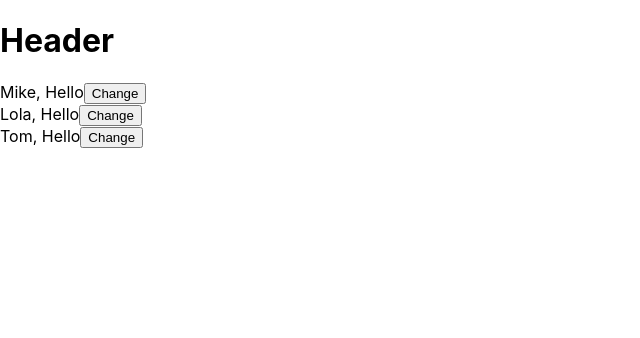
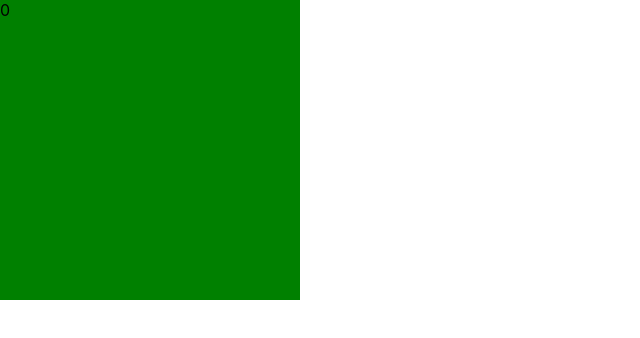
Before and after one commit to ElmiraDzhy/ReactIntro, a React (Create React App) app: page / in a window 1280 px wide. Shown: the top 338 px of the page, without its empty margins (0-640 px from the left). Built offline with nearby package versions, Linux system fonts and the light colour scheme; the HTML template or start-up script is replaced by a standard one.

Commit message:
Add Box component task resolve

```diff
--- a/src/App.js
+++ b/src/App.js
@@ -1,10 +1,10 @@
-import Users from './components/Users';
+import Box from './components/Box';
 
 const App = (props) => {
 
   return (
     <>
-      <Users/>
+      <Box/>
     </>
   );
 }
--- /dev/null
+++ b/src/components/Box/Box.module.css
@@ -0,0 +1,5 @@
+.box{
+  width: 300px;
+  height: 300px;
+  background-color: green;
+}
--- /dev/null
+++ b/src/components/Box/index.jsx
@@ -0,0 +1,29 @@
+import React, { Component } from 'react';
+import styles from './Box.module.css';
+
+export default class Box extends Component {
+  constructor(props){
+    super(props);
+    this.state = {
+      counter: 0,
+    }
+  }
+
+
+  increment = () => {
+    this.setState({
+      counter: this.state.counter + 1,
+    })
+  }
+
+  render() {
+    return (
+      <div
+        onClick={this.increment}
+        className={styles.box}
+      >
+          {this.state.counter}
+      </div>
+    )
+  }
+}
```
